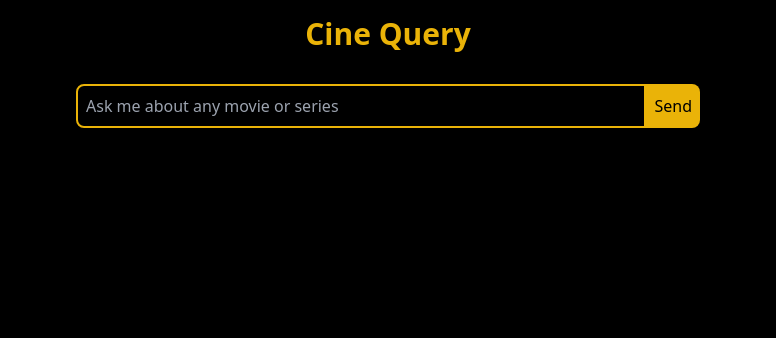
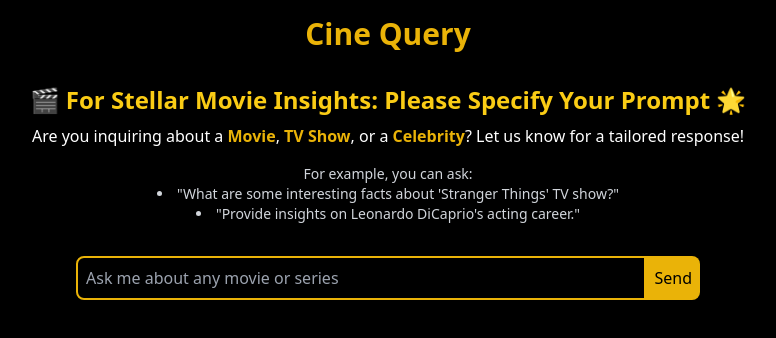
Before and after one commit to Sam-Blesswin/CineQuery, a React (Vite) app in the folder Frontend/CineQuery/: page / in a window 1280 px wide. Shown: the top 338 px of the page, without its empty margins (252-1028 px from the left). Built offline with nearby package versions, Linux system fonts and the light colour scheme.

Commit message:
Improved the frontend UI

```diff
--- a/Frontend/CineQuery/src/Components/ChatBox.tsx
+++ b/Frontend/CineQuery/src/Components/ChatBox.tsx
@@ -1,6 +1,7 @@
 import { useState } from "react";
 import InputBox from "./InputBox";
 import OutputBox from "./OutputBox";
+import InfoBox from "./InfoBox";
 
 const ChatBox = () => {
   const [outputMessage, setOutputMessage] = useState("");
@@ -23,6 +24,7 @@ const ChatBox = () => {
 
   return (
     <div>
+      <InfoBox></InfoBox>
       <InputBox
         onSend={handleSend}
         onSendError={handleSendError}
--- /dev/null
+++ b/Frontend/CineQuery/src/Components/InfoBox.tsx
@@ -0,0 +1,27 @@
+const InfoBox = () => {
+  return (
+    <div className="text-center p-4 bg-black rounded-lg shadow-lg">
+      <h1 className="text-lg lg:text-2xl font-bold text-yellow-400">
+        🎬 For Stellar Movie Insights: Please Specify Your Prompt 🌟
+      </h1>
+      <p className="text-md text-white mt-2">
+        Are you inquiring about a{" "}
+        <span className="font-semibold text-yellow-500">Movie</span>,{" "}
+        <span className="font-semibold text-yellow-500">TV Show</span>, or a{" "}
+        <span className="font-semibold text-yellow-500">Celebrity</span>? Let us
+        know for a tailored response!
+      </p>
+      <div className="text-sm text-gray-300 mt-4">
+        <p>For example, you can ask:</p>
+        <ul className="list-disc list-inside">
+          <li>
+            "What are some interesting facts about 'Stranger Things' TV show?"
+          </li>
+          <li>"Provide insights on Leonardo DiCaprio's acting career."</li>
+        </ul>
+      </div>
+    </div>
+  );
+};
+
+export default InfoBox;
--- a/Frontend/CineQuery/src/Components/InputBox.tsx
+++ b/Frontend/CineQuery/src/Components/InputBox.tsx
@@ -9,8 +9,13 @@ type InputBoxProps = {
 
 const InputBox = (props: InputBoxProps) => {
   const [message, setMessage] = useState("");
+  const [lastSentMessage, setLastSentMessage] = useState("");
 
   const sendHandler = async () => {
+    if (message.trim() === "" || message === lastSentMessage) {
+      return;
+    }
+
     try {
       props.onSendRequest(true);
 
@@ -21,6 +26,7 @@ const InputBox = (props: InputBoxProps) => {
       if (response.status === 200) {
         console.log(response.data);
         props.onSend(response.data["outputMessage"]);
+        setLastSentMessage(message);
       }
     } catch (error: unknown) {
       console.error("Error occurred during the API call:", error);
--- a/Frontend/CineQuery/src/Components/OutputBox.tsx
+++ b/Frontend/CineQuery/src/Components/OutputBox.tsx
@@ -9,7 +9,19 @@ const OutputBox = (props: OutputBoxProps) => {
 
   if (props.isLoading) {
     messageDiv = (
-      <h1 className="text-white whitespace-pre-wrap text-center">Loading...</h1>
+      <div className="text-center">
+        <div className="flex justify-center items-center h-24">
+          <div className="w-5 h-5 bg-yellow-400 rounded-full mx-1 animate-pulse"></div>
+          <div
+            className="w-5 h-5 bg-yellow-400 rounded-full mx-1 animate-pulse"
+            style={{ animationDelay: "0.2s" }}
+          ></div>
+          <div
+            className="w-5 h-5 bg-yellow-400 rounded-full mx-1 animate-pulse"
+            style={{ animationDelay: "0.4s" }}
+          ></div>
+        </div>
+      </div>
     );
   } else if (props.errorMessage != "") {
     messageDiv = (
--- a/Frontend/CineQuery/src/index.css
+++ b/Frontend/CineQuery/src/index.css
@@ -7,3 +7,14 @@ body {
     padding: 0;
     background-color: black; /* Ensures the entire page has a black background */
   }
+
+@keyframes pulse {
+  0%, 100% {
+    transform: scale(0.75);
+    opacity: 0.7;
+  }
+  50% {
+    transform: scale(1.2);
+    opacity: 1;
+  }
+}
```
